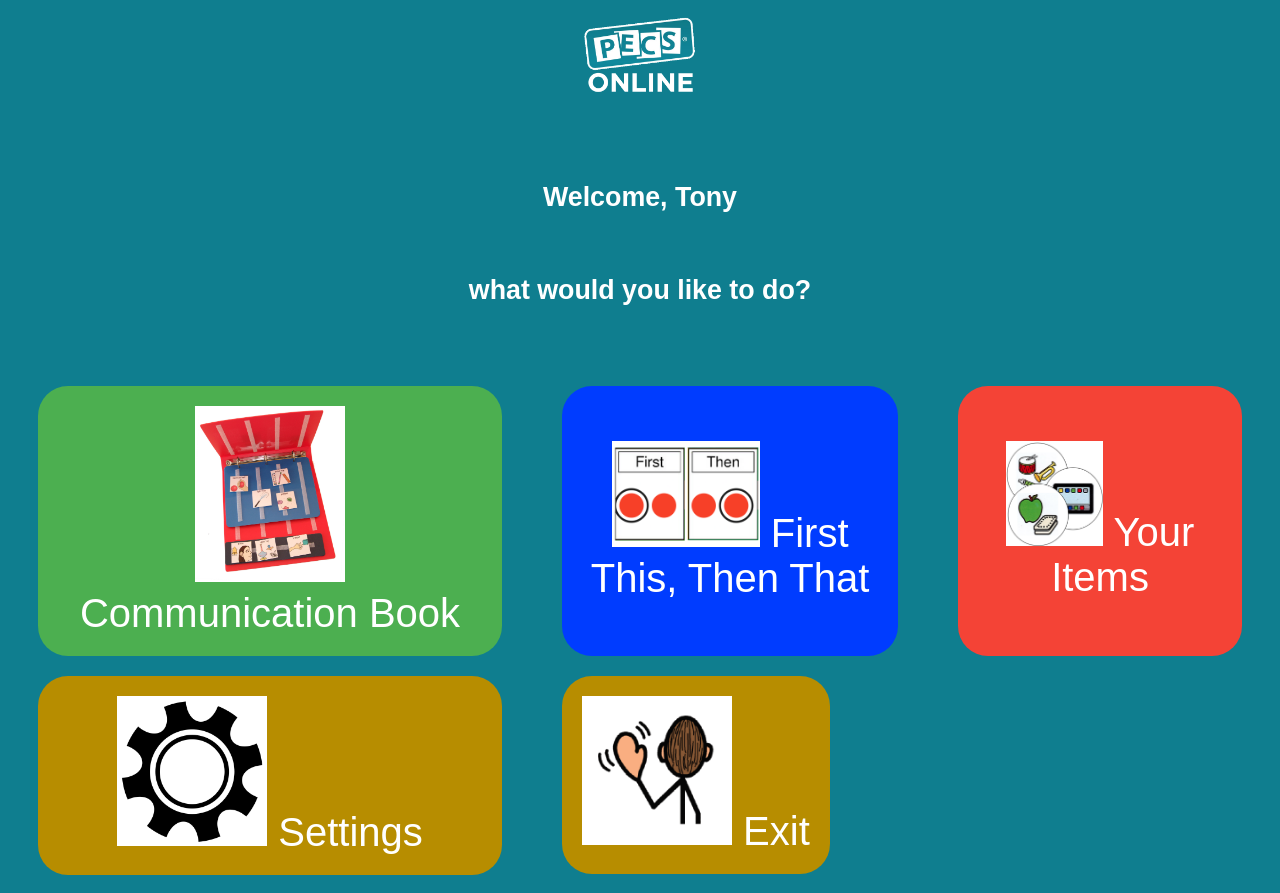
After one commit to thatisdrtruman/pecs-online, a PHP site: page /welcome.html in a window 1280 px wide. The commit adds this page. Run offline with PHP 8.4, Linux system fonts and the light colour scheme.

Commit message:
added new content, including flow of screen to welcome

```diff
--- a/pecs-general.css
+++ b/pecs-general.css
@@ -10,9 +10,9 @@
 
   /* Style the header */
   .header {
-    padding: 30px;
+    padding: 7px;
     text-align: center;
-    font-size: 60px;
+    font-size: 40px;
     display: block;
     margin-left: auto;
     margin-right: auto;
@@ -21,7 +21,7 @@
   /* Style the header */
   .title {
     text-align: center;
-    font-size: 60px;
+    font-size: 30px;
   }
 
   /* Create three equal columns that floats next to each other */
@@ -29,7 +29,6 @@
     float: left;
     width: 33.33%;
     padding: 10px;
-    height: 300px; /* Should be removed. Only for demonstration */
   }
 
   /* Clear floats after the columns */
@@ -39,27 +38,38 @@
     clear: both;
   }
 
-  /* Style the footer */
+  /* Style the footer
   .footer {
     background-color: #f1f1f1;
     padding: 10px;
     text-align: center;
   }
-
+  */
   .button {
     border: none;
     color: white;
-    padding: 20px;
+    padding: 20px 20px;
     text-align: center;
     text-decoration: none;
     display: inline-block;
-    font-size: 60px;
-    margin: 40px 20px;
+    font-size: 40px;
+    margin: 10px 30px;
     cursor: pointer;
-    border-radius: 16px;
+    border-radius: 30px;
   }
 
+  .image-button{
+    vertical-align: middle;
+  }
 
+  .grid-container {
+    display: grid;
+    grid-template-columns: auto auto auto auto;
+  }
+
+  .welcome-grid-container {
+    grid-template-columns: auto auto auto;
+  }
 
   .center {
     display: flex;
@@ -75,7 +85,10 @@
   .button2 {background-color: #003CFF;} /* Blue */
   .button3 {background-color: #f44336;} /* Red */
   .button4 {background-color: #B78D00; } /* Gold */
-  .button5 {background-color: #555555;} /* Black */
+  .button5 {background-color: #7727ec; } /* purple */
+  .button6 {background-color: #B74600;} /* Orange */
+  .button7 {background-color: magenta;} /* Magenta */
+  .button8 {background-color: #555555;} /* Black */
   /* Responsive layout - makes the three columns stack on top of each other instead of next to each other */
   @media (max-width: 600px) {
     .column {
--- /dev/null
+++ b/welcome.html
@@ -0,0 +1,53 @@
+<!DOCTYPE html>
+<html lang="en">
+<head>
+<title>PECS-Online - Welcome</title>
+<meta charset="utf-8">
+<meta name="viewport" content="width=device-width, initial-scale=2">
+<link rel="stylesheet" href="pecs-general.css">
+
+<div class="header white-text">
+  <img src="images/pecs-online-logo.png" alt="PECS-Online" style="width:10%; height:10%;">
+</div>
+
+<div class="header white-text">
+  <h6>Welcome, Tony</h6>
+  <h6>what would you like to do?</h6>
+</div>
+</head>
+<body>
+
+
+<div class="grid-container welcome-grid-container image-button">
+    <button class="button button1 white-text">
+      <span><img src="images/com-book.jpg" style="width: 150px;;"></span>
+      <span>Communication Book</span>
+    </button>
+    <button class="button button2 white-text">
+      <span><img src="images/first-then.png" style="width:50%;"></span>
+      <span>First This, Then That</span>
+    </button>
+    <button class="button button3 white-text">
+      <span><img src="images/your-items.png" style="width:40%;"></span>
+      <span>Your Items</span>
+    </button>
+    <button class="button button4 white-text image-button">
+      <span><img src="images/settings.png" style="width: 150px;"></span>
+      <span>Settings</span>
+    </button>
+    <a href="child-login.html">
+    <button class="button button4 white-text image-button">
+      <span><img src="images/exit.png" style="width: 150px;"></span>
+      <span>Exit</span>
+    </button>
+    </a>
+</div>
+
+<!--
+<div class="footer">
+  <p>Footer</p>
+</div>
+-->
+
+</body>
+</html>
```
Also changed, not shown: change-child-passcode.html (added, +51 -0 lines), child-login.html (added, +41 -0 lines), index.html (+16 -11 lines), images/com-book.jpg (added), images/exit.png (added), images/first-then.png (added), images/settings.png (added), images/your-items.png (added).
